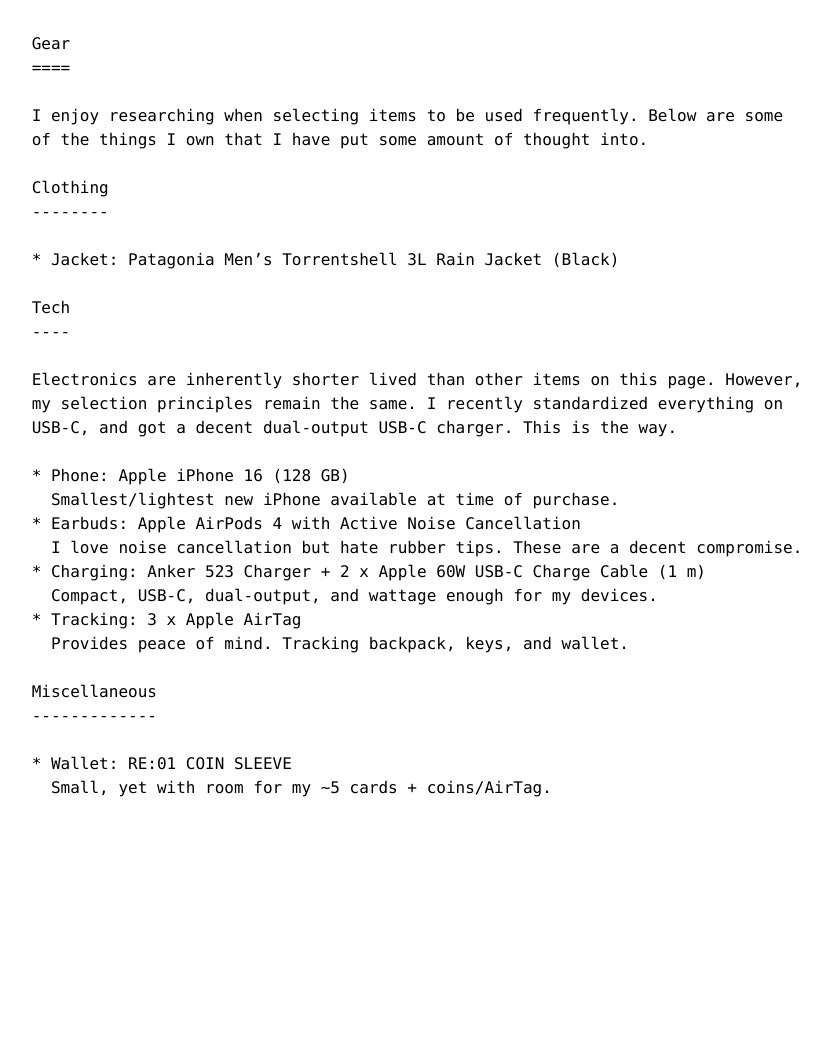
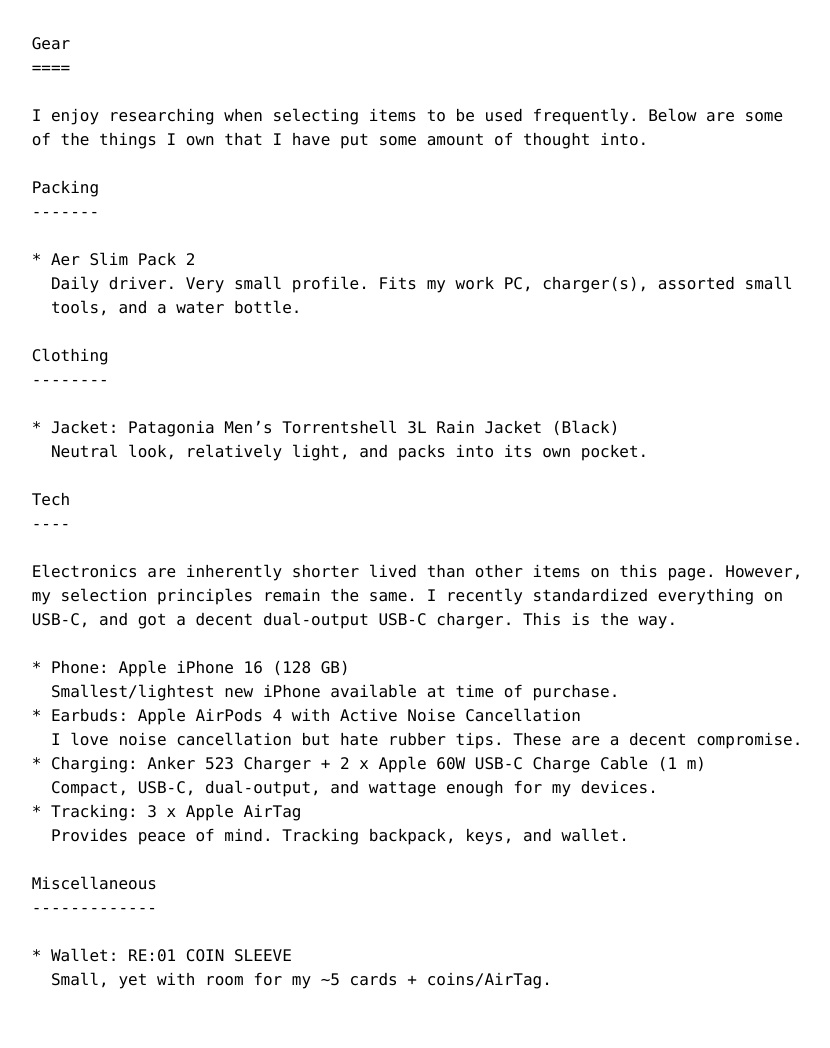
Before and after one commit to mathiaslyngbye/mathiaslyngbye.github.io, a Jekyll site: the page built from gear.md, in a window 1280 px wide. Shown: the whole page, without its empty margins (223-1053 px from the left). Built offline with Jekyll 4.4.1, drawn with Linux system fonts in a browser that asks for light colours; before the commit the page ends 900 px from its top, so only the background shows below that.

Commit message:
Update gear.md

```diff
--- a/gear.md
+++ b/gear.md
@@ -7,8 +7,16 @@ title: Gear
 I enjoy researching when selecting items to be used frequently.
 Below are some of the things I own that I have put some amount of thought into.
 
+## Packing
+
+* Aer Slim Pack 2
+
+    Daily driver. Very small profile. Fits my work PC, charger(s), assorted small tools, and a water bottle.
+
 ## Clothing
 * Jacket: Patagonia Men's Torrentshell 3L Rain Jacket (Black)
+
+    Neutral look, relatively light, and packs into its own pocket.
 
 ## Tech
 Electronics are inherently shorter lived than other items on this page. However, my selection principles remain the same.
```
